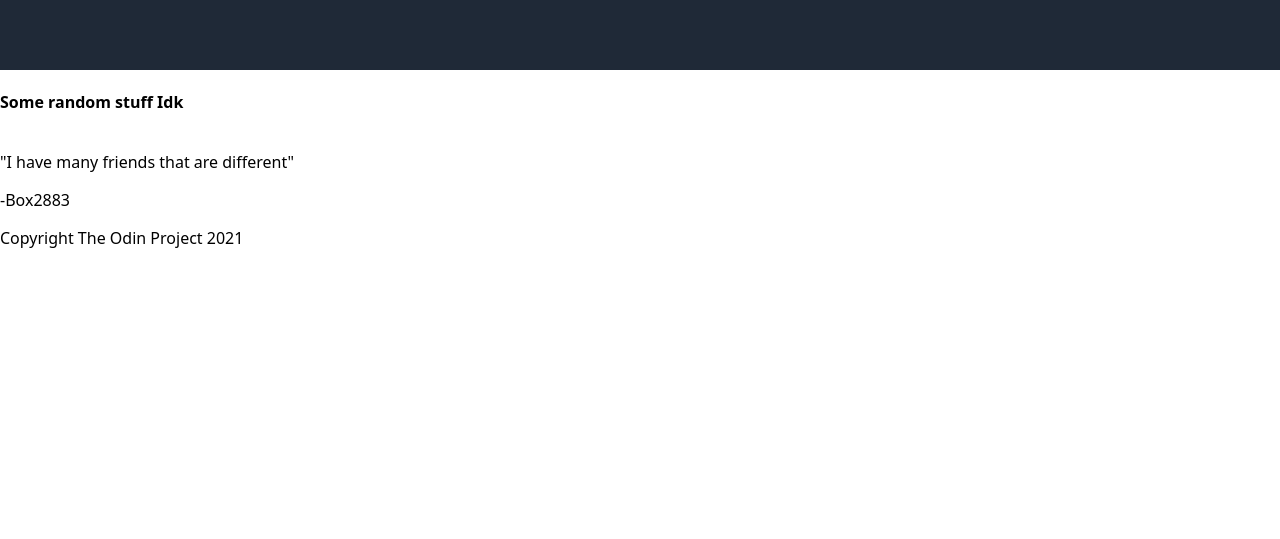
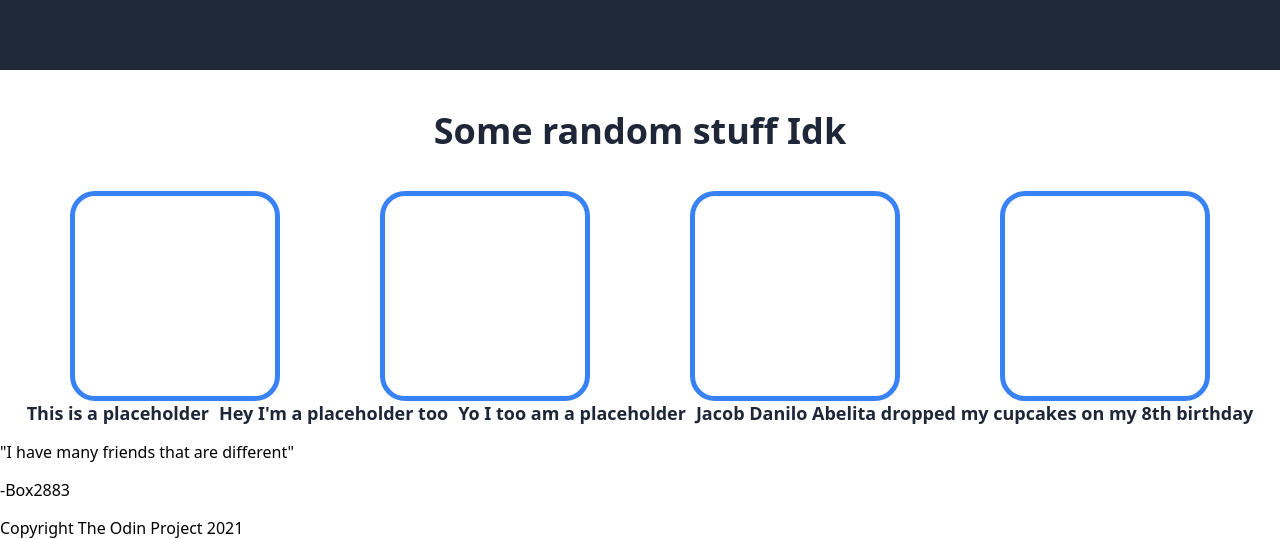
Before and after one commit to ULTRABEAN7001/odin-landing-page, a plain HTML site: page index.html in a window 1280 px wide. Shown: the part 434-973 px from the top of the page. Before the commit the page ends 800 px from the top, so only its background shows below. Drawn offline with Linux system fonts and the light colour scheme.

Commit message:
Added blue burdered buxes and misaligned descriptions

```diff
--- a/index.html
+++ b/index.html
@@ -33,9 +33,19 @@
     </div>
 
     <div class="unbod">
-        <h4>Some random stuff Idk</h4>
-        <div class="vistext"></div>
-        <div class="descri"></div>
+        <p>Some random stuff Idk</p >
+        <div class="boxes">
+            <div class="box"></div>
+            <div class="box"></div>
+            <div class="box"></div>
+            <div class="box"></div>
+        </div>
+        <div class="explanations">
+            <div class="explain">This is a placeholder</div>
+            <div class="explain">Hey I'm a placeholder too</div>
+            <div class="explain">Yo I too am a placeholder</div>
+            <div class="explain">Jacob Danilo Abelita dropped my cupcakes on my 8th birthday</div>
+        </div>
     </div>
 
     <div class="dobod">
--- a/style.css
+++ b/style.css
@@ -67,3 +67,42 @@ button{
     font-size: 18px;
     font-weight: normal;
 }
+
+.unbod{
+    display: flex;
+    flex-direction: column;
+    justify-content: center;
+    align-items: center;
+    margin: auto;
+    font-size: 36px;
+    font-weight: bolder;
+    color: #1F2637;
+}
+
+.boxes{
+    display: flex;
+    justify-content: center;
+    align-items: center;
+    margin: auto;
+    gap: 100px;
+}
+
+.box{
+    width: 200px;
+    height: 200px;
+    border-radius: 25px;
+    border-color: #3882F6;
+    border-style: solid;
+    border-width: 5px;
+}
+
+.explanations{
+    display: flex;
+    flex-direction: row;
+    font-size: 18px;
+    flex-wrap: wrap;
+    gap: 10px;
+    justify-content: center;
+    align-content: center;
+    margin: auto;
+}
```
